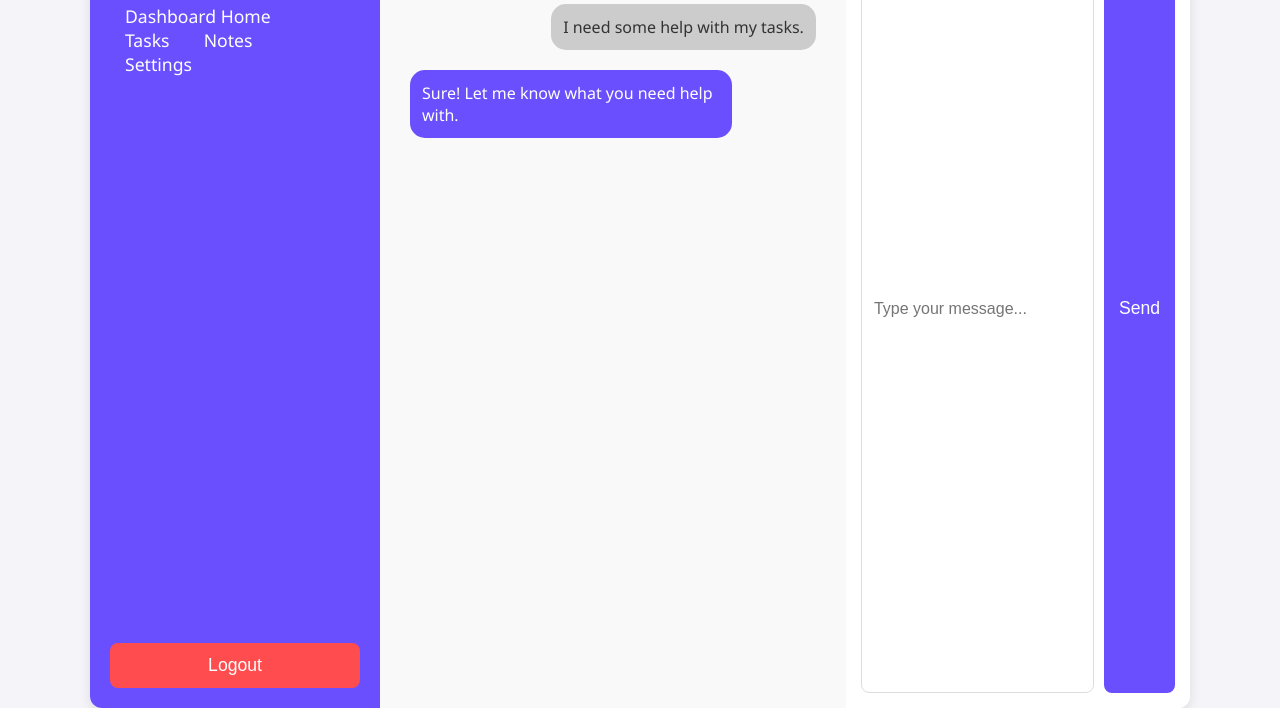
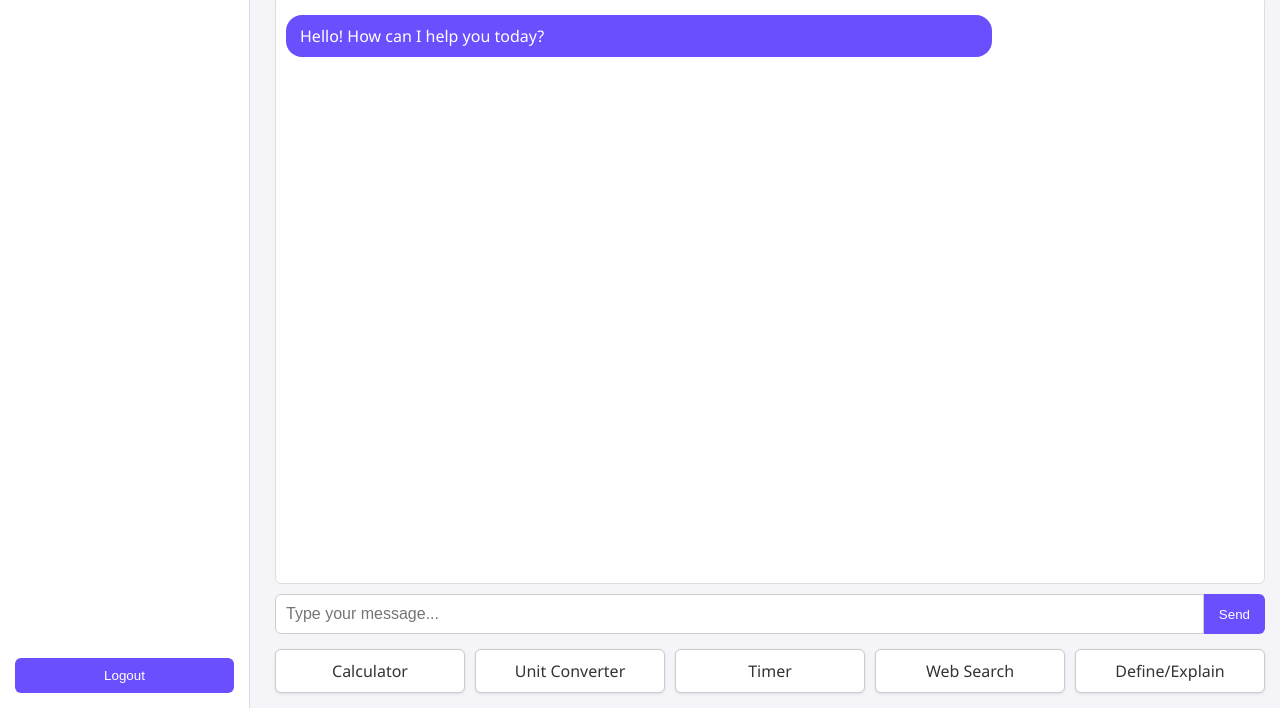
Before and after one commit to Sufiakkk/Lily-AI, a plain HTML site: page dashboard.html in a window 1280 px wide. Shown: the part 92-800 px from the top of the page. Drawn offline with Linux system fonts and the light colour scheme.

Commit message:
Update dashboard.html

```diff
--- a/dashboard.html
+++ b/dashboard.html
@@ -2,202 +2,224 @@
 <html lang="en">
 <head>
   <meta charset="UTF-8" />
-  <meta name="viewport" content="width=device-width, initial-scale=1.0" />
+  <meta name="viewport" content="width=device-width, initial-scale=1.0"/>
   <title>Lily Dashboard</title>
   <style>
     body {
+      margin: 0;
       font-family: "Segoe UI", sans-serif;
-      background-color: #f4f4f9;
-      margin: 0;
-      padding: 0;
+      background: #f4f4f9;
+      color: #333;
       display: flex;
+      flex-direction: column;
       height: 100vh;
-      justify-content: center;
+    }
+    header {
+      background: #6a4fff;
+      color: white;
+      padding: 20px;
+      display: flex;
+      justify-content: space-between;
       align-items: center;
     }
-
-    .dashboard-container {
-      display: flex;
-      width: 100%;
-      height: 100%;
-      max-width: 1100px;
-      border-radius: 12px;
+    header h1 {
+      margin: 0;
+      font-size: 1.5em;
+    }
+    .settings-btn {
+      background: none;
+      border: none;
+      color: white;
+      font-size: 1.2em;
+      cursor: pointer;
+    }
+    .dashboard {
+      flex: 1;
+      display: grid;
+      grid-template-columns: 250px 1fr;
+      gap: 10px;
       overflow: hidden;
-      background: white;
-      box-shadow: 0 4px 12px rgba(0, 0, 0, 0.1);
     }
-
-    /* Sidebar */
     .sidebar {
-      width: 250px;
-      background-color: #6a4fff;
-      padding: 20px;
-      color: white;
-      display: flex;
-      flex-direction: column;
-      justify-content: space-between;
-    }
-
-    .sidebar h2 {
-      font-size: 1.6em;
-      margin-bottom: 20px;
-    }
-
-    .sidebar a {
-      color: white;
-      text-decoration: none;
-      font-size: 1.1em;
-      margin-bottom: 10px;
-      padding: 10px 15px;
-      border-radius: 8px;
-      transition: background-color 0.3s ease;
-    }
-
-    .sidebar a:hover {
-      background-color: #4e3fbf;
-    }
-
-    .sidebar .settings-button {
-      margin-top: auto;
-      background-color: #ff4d4f;
-      border: none;
-      padding: 12px 15px;
-      color: white;
-      font-size: 1.1em;
-      cursor: pointer;
-      border-radius: 8px;
-      transition: background-color 0.3s ease;
-    }
-
-    .sidebar .settings-button:hover {
-      background-color: #e63946;
-    }
-
-    /* Main Chat Area */
-    .main-chat {
-      flex-grow: 1;
-      padding: 20px;
-      overflow-y: scroll;
-      background-color: #f9f9f9;
+      background: #fff;
+      border-right: 1px solid #ddd;
+      padding: 15px;
       display: flex;
       flex-direction: column;
     }
-
-    .chat-bubble {
+    .sidebar button {
+      background: #6a4fff;
+      color: white;
+      border: none;
+      padding: 10px;
+      border-radius: 6px;
+      cursor: pointer;
+      margin-top: auto;
+    }
+    .main {
+      display: flex;
+      flex-direction: column;
+      padding: 15px;
+      overflow: hidden;
+    }
+    #chat-box {
+      flex: 1;
+      padding: 10px;
+      border: 1px solid #ddd;
+      border-radius: 6px;
+      background: #fff;
+      overflow-y: auto;
+    }
+    .bubble {
       max-width: 70%;
-      margin: 10px;
-      padding: 12px;
-      border-radius: 15px;
-      background-color: #6a4fff;
-      color: white;
-      align-self: flex-start;
+      margin: 8px 0;
+      padding: 10px 14px;
+      border-radius: 16px;
       position: relative;
-      opacity: 0;
-      animation: fadeIn 0.5s forwards;
     }
-
-    .chat-bubble.user {
-      background-color: #ccc;
+    .bubble.user {
+      background: #e0e0e0;
+      margin-left: auto;
       color: #333;
-      align-self: flex-end;
     }
-
+    .bubble.lily {
+      background: #6a4fff;
+      margin-right: auto;
+      color: #fff;
+    }
     .input-area {
       display: flex;
-      padding: 15px;
-      background-color: #fff;
-      border-top: 1px solid #ddd;
+      margin-top: 10px;
     }
-
     .input-area input {
-      flex-grow: 1;
-      padding: 12px;
-      border-radius: 8px;
-      border: 1px solid #ddd;
+      flex: 1;
+      padding: 10px;
+      border: 1px solid #ccc;
+      border-radius: 6px 0 0 6px;
       font-size: 1em;
-      margin-right: 10px;
     }
-
     .input-area button {
-      background-color: #6a4fff;
+      background: #6a4fff;
       color: white;
-      padding: 12px 15px;
       border: none;
-      border-radius: 8px;
+      padding: 10px 15px;
+      border-radius: 0 6px 6px 0;
       cursor: pointer;
-      font-size: 1.1em;
     }
-
-    .input-area button:hover {
-      background-color: #4e3fbf;
+    .tools {
+      display: flex;
+      flex-wrap: wrap;
+      gap: 10px;
+      margin-top: 15px;
+      justify-content: center;
     }
-
-    @keyframes fadeIn {
-      0% { opacity: 0; }
-      100% { opacity: 1; }
+    .tools .tool-btn {
+      background: #fff;
+      border: 1px solid #ccc;
+      border-radius: 6px;
+      padding: 10px;
+      cursor: pointer;
+      flex: 1 1 120px;
+      text-align: center;
+      box-shadow: 0 1px 3px rgba(0,0,0,0.1);
     }
   </style>
 </head>
 <body>
 
-  <div class="dashboard-container">
-    <!-- Sidebar -->
+  <header>
+    <h1>Lily Dashboard</h1>
+    <button class="settings-btn" onclick="logout()">⚙️</button>
+  </header>
+
+  <div class="dashboard">
     <div class="sidebar">
-      <h2>Lily Dashboard</h2>
-      <div>
-        <a href="#">Dashboard Home</a>
-        <a href="#">Tasks</a>
-        <a href="#">Notes</a>
-        <a href="#">Settings</a>
+      <button onclick="logout()">Logout</button>
     </div>
-      <button class="settings-button" onclick="logout()">Logout</button>
+    <div class="main">
+      <div id="chat-box">
+        <div class="bubble lily">Hello! How can I help you today?</div>
       </div>
-
-    <!-- Main Chat Area -->
-    <div class="main-chat" id="chat-area">
-      <div class="chat-bubble">Hi there! How can I assist you today?</div>
-      <div class="chat-bubble user">I need some help with my tasks.</div>
-      <div class="chat-bubble">Sure! Let me know what you need help with.</div>
-    </div>
-
-    <!-- Chat Input Area -->
       <div class="input-area">
         <input type="text" id="chat-input" placeholder="Type your message..." />
         <button onclick="sendMessage()">Send</button>
       </div>
+      <div class="tools">
+        <div class="tool-btn" onclick="openCalculator()">Calculator</div>
+        <div class="tool-btn" onclick="openConverter()">Unit Converter</div>
+        <div class="tool-btn" onclick="startTimer()">Timer</div>
+        <div class="tool-btn" onclick="webSearch()">Web Search</div>
+        <div class="tool-btn" onclick="defineTerm()">Define/Explain</div>
+      </div>
+    </div>
   </div>
 
   <script>
-    // Handle sending messages
-    function sendMessage() {
-      const chatInput = document.getElementById('chat-input');
-      const chatArea = document.getElementById('chat-area');
-      const userMessage = chatInput.value.trim();
-
-      if (userMessage) {
-        const userBubble = document.createElement('div');
-        userBubble.classList.add('chat-bubble', 'user');
-        userBubble.textContent = userMessage;
-        chatArea.appendChild(userBubble);
-
-        // Add reply after a short delay
-        setTimeout(() => {
-          const replyBubble = document.createElement('div');
-          replyBubble.classList.add('chat-bubble');
-          replyBubble.textContent = "I’m here to help! What’s next?";
-          chatArea.appendChild(replyBubble);
-          chatArea.scrollTop = chatArea.scrollHeight; // Auto-scroll to the latest message
-        }, 1000);
+    function logout() {
+      window.location.href = 'index.html';
     }
 
-      chatInput.value = ''; // Clear input field
-      chatArea.scrollTop = chatArea.scrollHeight; // Scroll to latest message
+    const chatBox = document.getElementById('chat-box');
+    const chatInput = document.getElementById('chat-input');
+
+    function sendMessage() {
+      const txt = chatInput.value.trim();
+      if (!txt) return;
+      chatBox.innerHTML += `<div class="bubble user">${txt}</div>`;
+      chatInput.value = '';
+      chatBox.scrollTop = chatBox.scrollHeight;
+
+      // Simple reply logic
+      let reply = "I'm still learning.";
+      const m = txt.toLowerCase();
+      if (/(hi|hello)/.test(m)) reply = "Hello there!";
+      else if (m.includes("time")) reply = `Current time: ${new Date().toLocaleTimeString()}`;
+      else if (m.includes("calculate")) return openCalculator();
+      setTimeout(() => {
+        chatBox.innerHTML += `<div class="bubble lily">${reply}</div>`;
+        chatBox.scrollTop = chatBox.scrollHeight;
+      }, 500);
     }
 
-    // Logout Function
-    function logout() {
-      alert("You have logged out.");
-      window.location.href = "index.html";
+    function openCalculator() {
+      const expr = prompt("Enter expression (e.g. 2+2):");
+      try {
+        const res = Function(`"use strict";return (${expr})`)();
+        alert(`Result: ${res}`);
+      } catch {
+        alert("Invalid expression.");
+      }
+    }
+
+    function openConverter() {
+      const val = parseFloat(prompt("Value to convert:"));
+      const from = prompt("From unit (kg):"), to = prompt("To unit (lb):");
+      if (from==='kg'&&to==='lb') alert(`${val}kg = ${(val*2.20462).toFixed(2)}lb`);
+      else alert("Conversion not supported yet.");
+    }
+
+    function startTimer() {
+      const sec = parseInt(prompt("Seconds for timer:"),10);
+      if (!sec) return alert("Invalid number.");
+      alert(`Timer set for ${sec}s.`);
+      setTimeout(()=> alert("⏰ Time's up!"), sec*1000);
+    }
+
+    async function webSearch() {
+      const q = encodeURIComponent(prompt("Search query:"));
+      if (!q) return;
+      const res = await fetch(`https://api.duckduckgo.com/?q=${q}&format=json`);
+      const data = await res.json();
+      alert(data.AbstractText || "No instant answer.");
+    }
+
+    function defineTerm() {
+      const t = encodeURIComponent(prompt("Term to define:"));
+      if (!t) return;
+      fetch(`https://api.duckduckgo.com/?q=${t}&format=json`)
+        .then(r=>r.json()).then(d=>{
+          alert(d.Abstract || "No definition found.");
+        });
     }
   </script>
 
```
Lines whose indentation alone changed are shown as unchanged.
